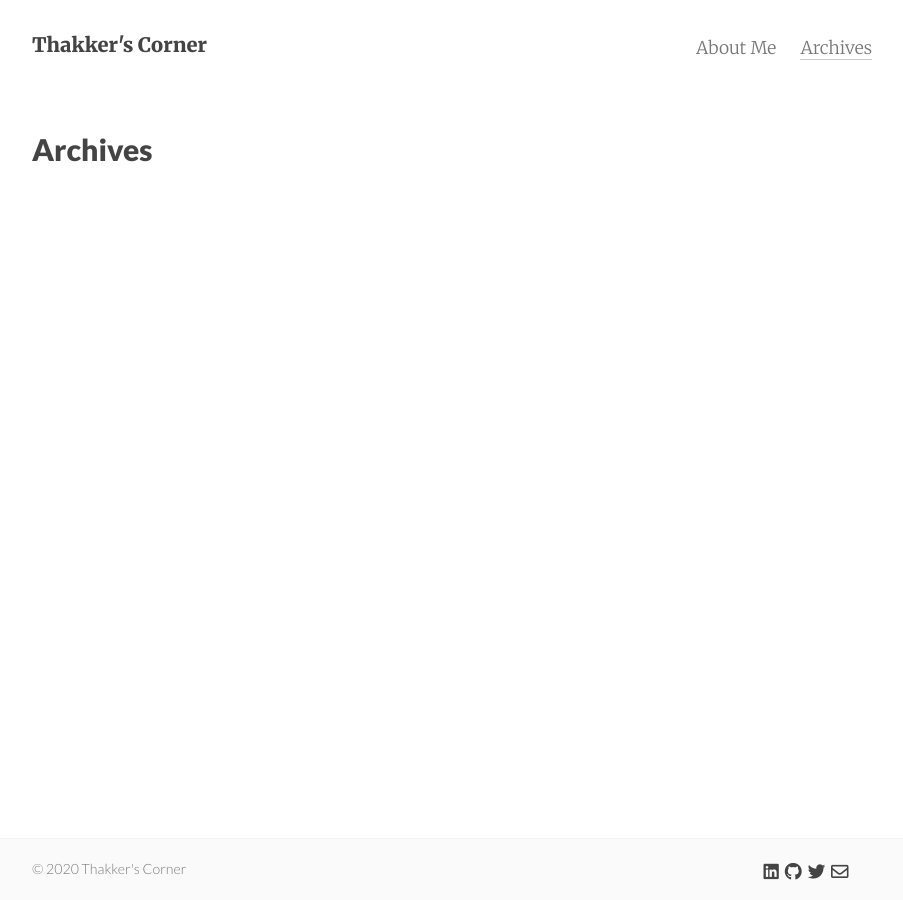
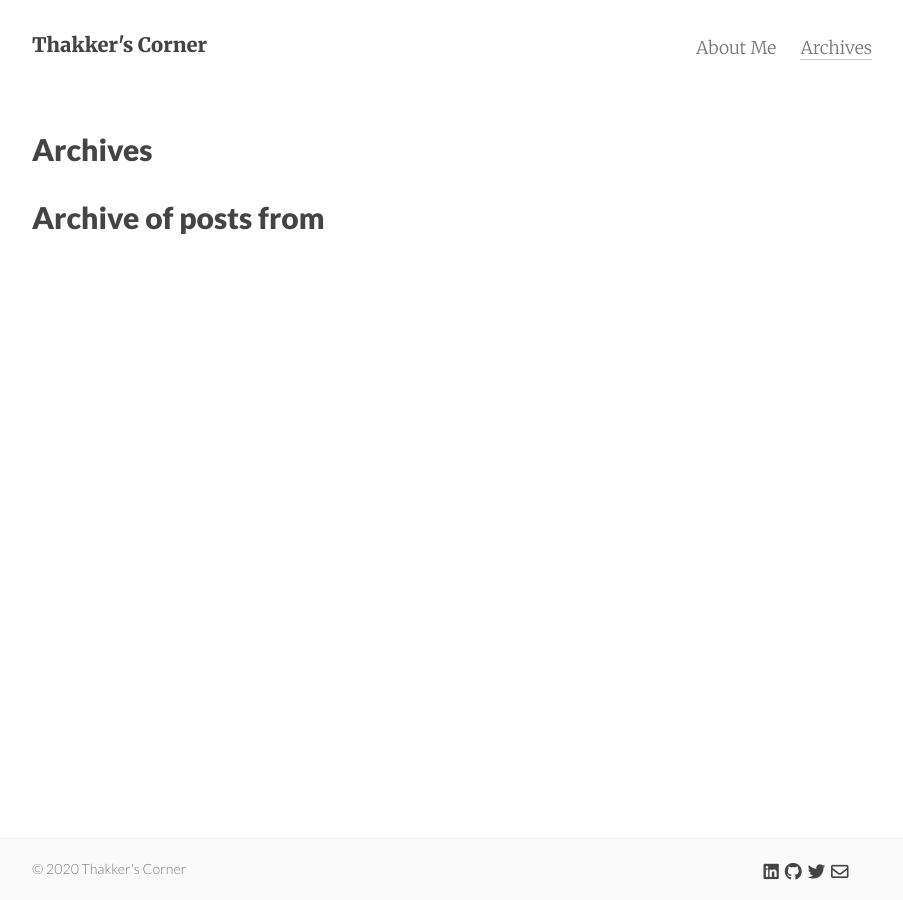
Before and after one commit to AdiThakker/AdiThakker.github.io, a Jekyll site: the page built from archive.md, in a window 1280 px wide. Shown: the whole page, without its empty margins (188-1091 px from the left). Built offline with Jekyll 4.4.1, drawn with Linux system fonts in a browser that asks for light colours; nearby versions of some CDN libraries.

Commit message:
temp workaround for archives not showing up on Github

```diff
--- a/archive.md
+++ b/archive.md
@@ -3,3 +3,14 @@ layout: page
 title: Archives
 permalink: '/archives/'
 ---
+
+
+<h1>Archive of posts from {{ page.date | date: "%Y" }}</h1>
+
+<ul class="posts">
+{% for post in page.posts %}
+  <li>
+    {{ post.date | date: '%B %d, %Y' }} - <a style="font-weight: bold" href="{{ post.url }}">{{ post.title }}</a>
+  </li>
+{% endfor %}
+</ul>
```
